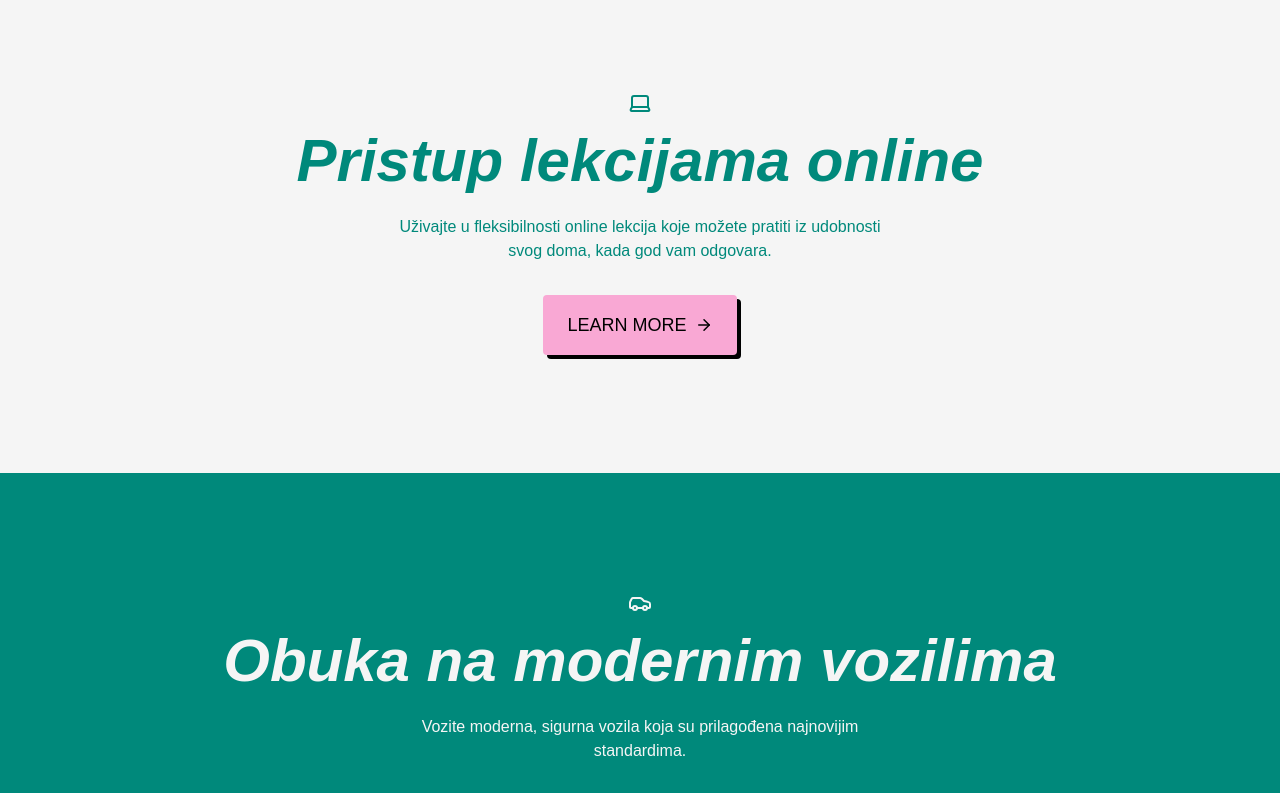
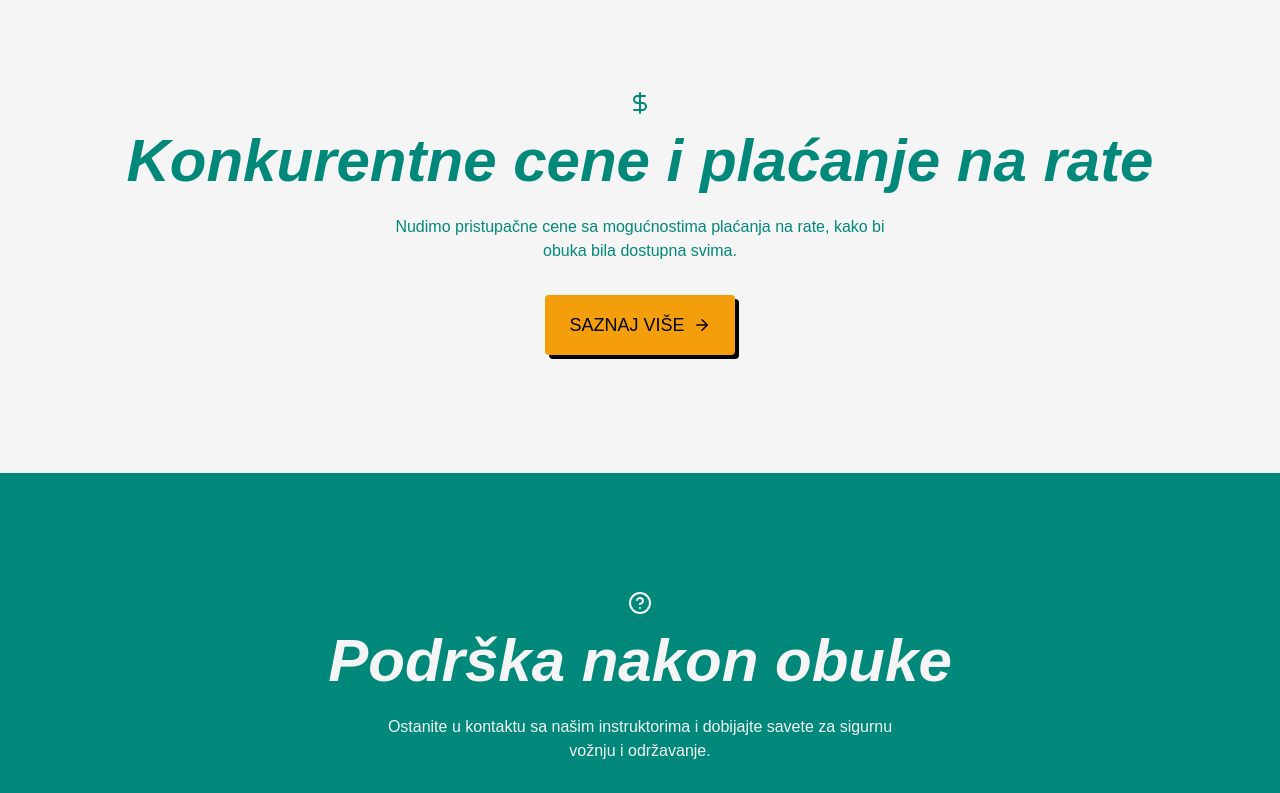
Before and after one commit to NenadBanjeglav/DriveTeam, a Next.js app: page / in a window 1280 px wide. Shown: the part 1340-2133 px from the top of the page. Built offline with nearby package versions, Linux system fonts and the light colour scheme.

Commit message:
features

```diff
--- a/app/components/About.tsx
+++ b/app/components/About.tsx
@@ -1,7 +1,5 @@
 import Image from "next/image";
-
 import React from "react";
-import Stats from "./Stats";
 
 const About = () => {
   return (
@@ -9,7 +7,6 @@ const About = () => {
       id="about"
       className="mx-auto my-20 flex w-full flex-col items-center justify-center gap-16 p-8"
     >
-      <Stats />
       <div className="mx-auto mb-16 flex max-w-7xl flex-col-reverse items-center justify-center gap-8 lg:flex-row lg:gap-28">
         <div className="mb-6 max-w-lg basis-2/4 md:mb-0">
           <h3 className="mb-12 text-center text-4xl font-bold italic text-teal-600 md:text-left">
--- a/app/components/hero/Why.tsx
+++ b/app/components/hero/Why.tsx
@@ -1,16 +1,6 @@
 "use client";
 import { useScroll, motion, useTransform } from "framer-motion";
-import {
-  Car,
-  CheckCircle,
-  Clock,
-  DollarSign,
-  HelpCircle,
-  Laptop,
-  Smile,
-  Target,
-  Users,
-} from "lucide-react";
+import { DollarSign, HelpCircle, Smile, Users } from "lucide-react";
 import React, { useRef } from "react";
 import { FiArrowRight } from "react-icons/fi";
 
@@ -23,79 +13,34 @@ const CARDS = [
     title: "Iskusni i strpljivi instruktori",
     description:
       "Naši instruktori imaju bogato iskustvo i strpljenje, pružajući vam podršku tokom celog procesa učenja.",
-    ctaClasses: "bg-violet-300",
+    ctaClasses: "bg-teal-500",
     routeTo: "#",
   },
   {
     id: 2,
-    Icon: Laptop,
-    title: "Pristup lekcijama online",
+    Icon: DollarSign,
+    title: "Konkurentne cene i plaćanje na rate",
     description:
-      "Uživajte u fleksibilnosti online lekcija koje možete pratiti iz udobnosti svog doma, kada god vam odgovara.",
-    ctaClasses: "bg-pink-300",
+      "Nudimo pristupačne cene sa mogućnostima plaćanja na rate, kako bi obuka bila dostupna svima.",
+    ctaClasses: "bg-amber-500",
     routeTo: "#",
   },
   {
     id: 3,
-    Icon: Car,
-    title: "Obuka na modernim vozilima",
+    Icon: HelpCircle,
+    title: "Podrška nakon obuke",
     description:
-      "Vozite moderna, sigurna vozila koja su prilagođena najnovijim standardima.",
-    ctaClasses: "bg-red-300",
+      "Ostanite u kontaktu sa našim instruktorima i dobijajte savete za sigurnu vožnju i održavanje.",
+    ctaClasses: "bg-orange-500",
     routeTo: "#",
   },
   {
     id: 4,
-    Icon: DollarSign,
-    title: "Konkurentne cene i plaćanje na rate",
-    description:
-      "Nudimo pristupačne cene sa mogućnostima plaćanja na rate, kako bi obuka bila dostupna svima.",
-    ctaClasses: "bg-amber-300",
-    routeTo: "#",
-  },
-  {
-    id: 5,
-    Icon: Target,
-    title: "Individualizovani pristup učenju",
-    description:
-      "Svaki učenik je jedinstven; prilagođavamo nastavu vašim potrebama i tempu.",
-    ctaClasses: "bg-amber-300",
-    routeTo: "#",
-  },
-  {
-    id: 6,
-    Icon: Clock,
-    title: "Fleksibilni rasporedi",
-    description:
-      "Rasporedite lekcije prema svojim obavezama, bilo da ste student, zaposlen ili imate druge prioritete.",
-    ctaClasses: "bg-amber-300",
-    routeTo: "#",
-  },
-  {
-    id: 7,
-    Icon: HelpCircle,
-    title: "Podrška nakon obuke",
-    description:
-      "Ostanite u kontaktu sa našim instruktorima i dobijajte savete za sigurnu vožnju i održavanje.",
-    ctaClasses: "bg-amber-300",
-    routeTo: "#",
-  },
-  {
-    id: 8,
-    Icon: CheckCircle,
-    title: "Visoka prolaznost ispita",
-    description:
-      "Naš pristup i kvalitetna obuka dovode do visoke prolaznosti ispita za vozačku dozvolu.",
-    ctaClasses: "bg-amber-300",
-    routeTo: "#",
-  },
-  {
-    id: 9,
     Icon: Smile,
     title: "Pozitivna atmosfera",
     description:
       "Stvaramo prijateljsko okruženje koje pomaže u razvijanju samopouzdanja i ljubavi prema vožnji.",
-    ctaClasses: "bg-amber-300",
+    ctaClasses: "bg-purple-500",
     routeTo: "#",
   },
 ];
@@ -134,7 +79,7 @@ const Card = ({ position, card, scrollYProgress }) => {
             : "shadow-[4px_4px_0px_black] hover:shadow-[8px_8px_0px_black]"
         }`}
       >
-        <span>Learn more</span>
+        <span>Saznaj više</span>
         <FiArrowRight />
       </a>
     </motion.div>
@@ -165,51 +110,3 @@ const Why = () => {
 };
 
 export default Why;
-
-// <div className="mx-auto flex max-w-7xl flex-col items-center justify-center gap-8 lg:flex-row lg:gap-28">
-//   <div className="basis-2/4">
-//     <Image
-//       src="/about.jpg"
-//       width={600}
-//       height={600}
-//       alt="Zena uci da vozi"
-//       className="rounded-full object-cover shadow-2xl"
-//     />
-//   </div>
-//   <div className="mb-6 max-w-lg basis-2/4 md:mb-0">
-//     <h3 className="mb-12  text-center text-4xl font-bold italic text-teal-600 md:text-left">
-//       Zašto DriveTeam?
-//     </h3>
-//     <div className="flex flex-col items-start">
-//       <p className="mb-4 flex items-center justify-center gap-4 text-center text-base leading-relaxed md:text-left">
-//         <Check size={24} className="text-teal-500" /> Iskusni i strpljivi
-//         instruktori
-//       </p>
-//       <p className="mb-4 flex items-center justify-center gap-4 text-center text-base leading-relaxed md:text-left">
-//         <Check size={24} className="text-teal-500" /> Pristup lekcijama
-//         online
-//       </p>
-//       <p className="mb-4 flex items-center justify-center gap-4 text-center text-base leading-relaxed md:text-left">
-//         <Check size={24} className="text-teal-500" /> Obuka na modernim
-//         vozilima
-//       </p>
-//       <p className="mb-4 flex items-center justify-center gap-4 text-center text-base leading-relaxed md:text-left">
-//         <Check size={24} className="text-teal-500" /> Konkurentne cene i
-//         plaćanje na rate
-//       </p>
-//       <div className="mt-12 flex w-full items-center justify-start gap-4">
-//         <Button className="rounded-full bg-teal-600 hover:bg-teal-500">
-//           PRIJAVI SE ONLINE
-//         </Button>
-
-//         <Link
-//           href="tel:0213824417"
-//           className="flex items-center justify-center gap-2 rounded-full border border-teal-500 bg-teal-100 p-2 text-teal-500 transition ease-in-out hover:border-teal-600 hover:text-teal-600"
-//         >
-//           <Phone size={20} />
-//           021 3824 417
-//         </Link>
-//       </div>
-//     </div>
-//   </div>
-// </div>
--- a/app/page.tsx
+++ b/app/page.tsx
@@ -7,6 +7,7 @@ import Testimonials from "./components/Testimonials";
 import Footer from "./components/Footer";
 import Pricing from "./components/Pricing";
 import Why from "./components/hero/Why";
+import Stats from "./components/Stats";
 
 const HomePage = () => {
   return (
@@ -14,6 +15,7 @@ const HomePage = () => {
       <Navbar />
       <HeroSection />
       <Why />
+      <Stats />
       <Testimonials />
       <About />
       <Steps />
```
